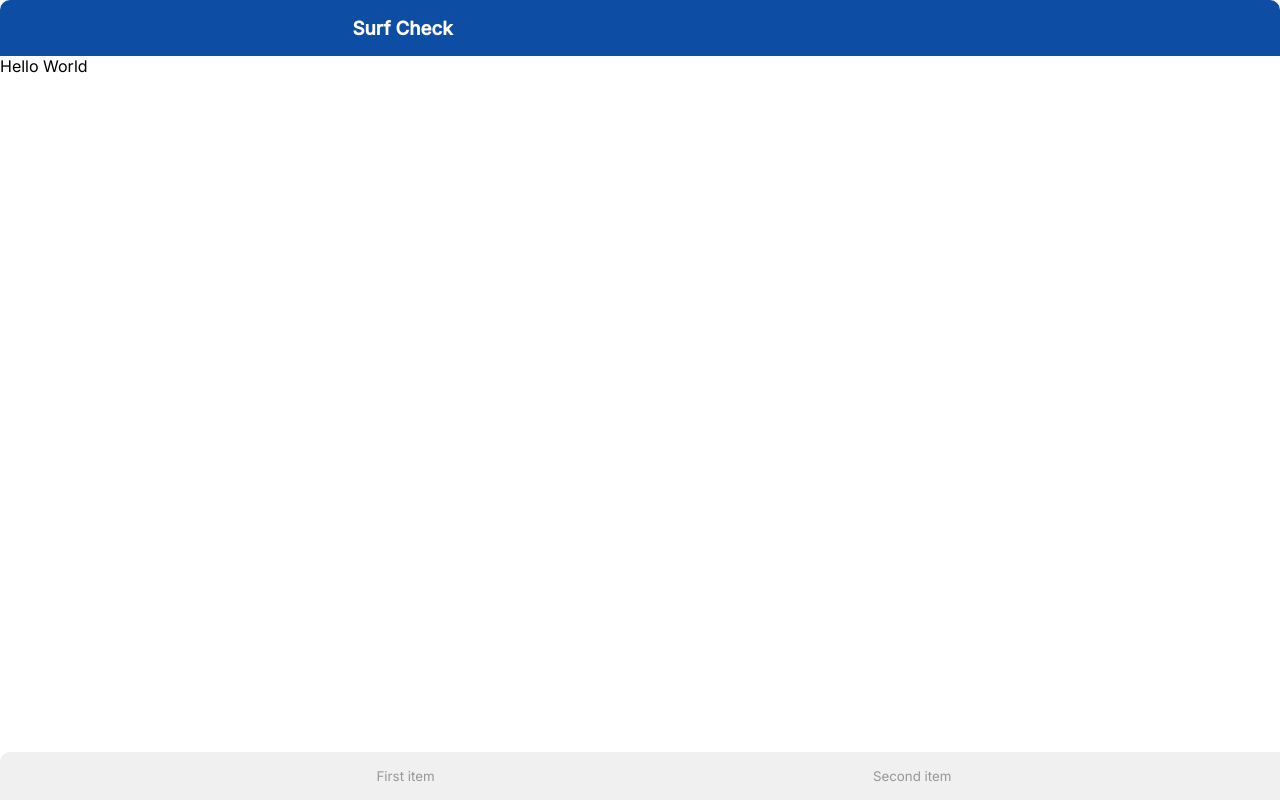
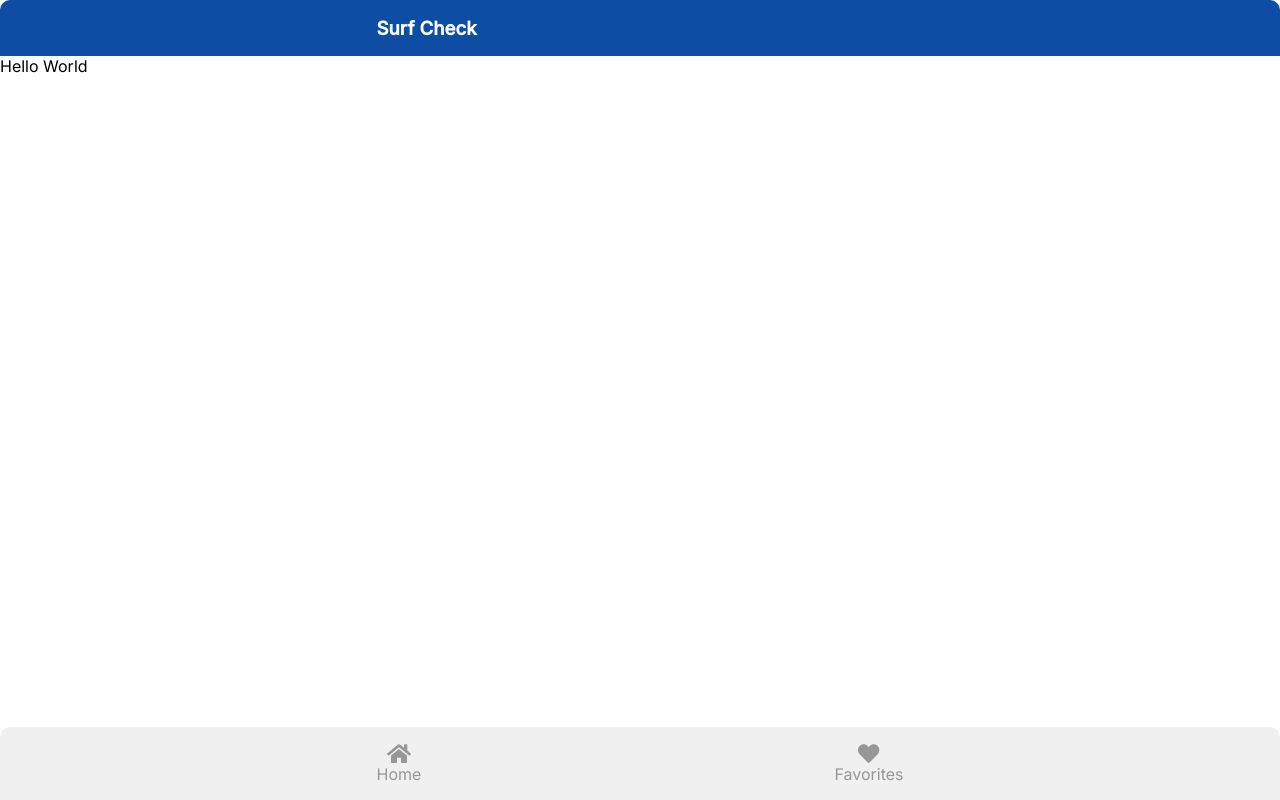
Before and after one commit to vivianevieira/surf-app-react, a React (Create React App) app: page / in a window 1280 px wide. Built offline with nearby package versions, Linux system fonts and the light colour scheme.

Commit message:
Bottom nav component created from a tabs obj.

```diff
--- a/public/styles.css
+++ b/public/styles.css
@@ -1,4 +1,5 @@
 * {
+  box-sizing: border-box;
   margin: 0;
   padding: 0;
 }
@@ -17,8 +18,6 @@ header {
 .nav-bar {
   max-width: 575px;
   height: 56px;
-  margin: 0 auto;
-  padding: 0 1.5rem;
   display: flex;
   align-items: center;
 }
@@ -36,8 +35,7 @@ header {
   position: fixed;
   bottom: 0;
   width: 100%;
-  margin: 0 auto;
-  padding: 1rem 1.5rem;
+  padding: 1rem;
   background-color: #f0f0f0;
   border-top-left-radius: 10px;
   border-top-right-radius: 10px;
@@ -52,11 +50,10 @@ header {
 
 .bottom-nav-tabs {
   color: #979797;
-  font-size: 10pt;
 }
 
 .container,
-.header,
+.nav-bar,
 .bottom-nav-container {
   max-width: 575px;
   margin: 0 auto;
--- a/src/components/footer.js
+++ b/src/components/footer.js
@@ -1,11 +1,27 @@
 import React from 'react';
+import { FontAwesomeIcon } from '@fortawesome/react-fontawesome';
+import { faSearch, faHome, faUserCircle, faHeart } from '@fortawesome/free-solid-svg-icons';
+
+const tabs = [{
+  // route: "/home",
+  icon: faHome,
+  label: "Home"
+},{
+  // route: "/login",
+  icon: faHeart,
+  label: "Favorites"
+}]
 
 export default function Footer() {
   return (
     <div className="bottom-nav">
       <div className="bottom-nav-container">
-        <div className="bottom-nav-tabs">First item</div>
-        <div className="bottom-nav-tabs">Second item</div>
+        {tabs.map((tab, index) => (
+        <div className="bottom-nav-tabs" key={`tab-${index}`}>
+          <FontAwesomeIcon size="lg" icon={tab.icon} />
+          <div>{tab.label}</div>
+        </div>
+        ))}
       </div>
     </div>
   )
```
